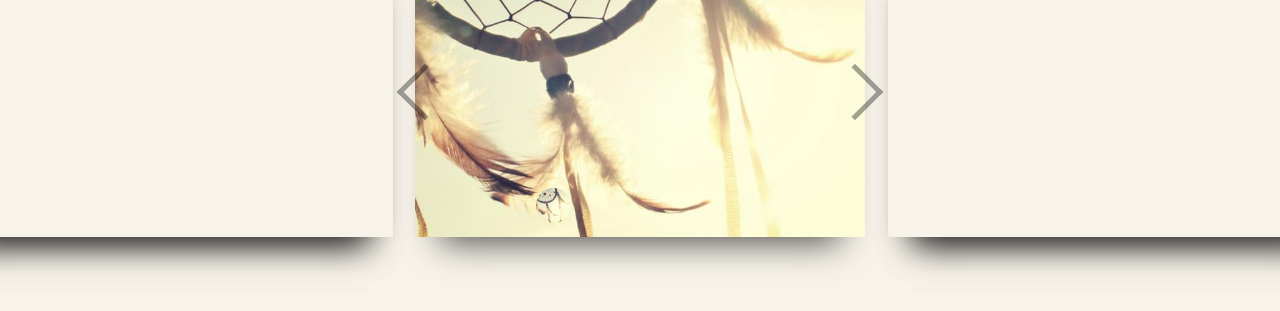
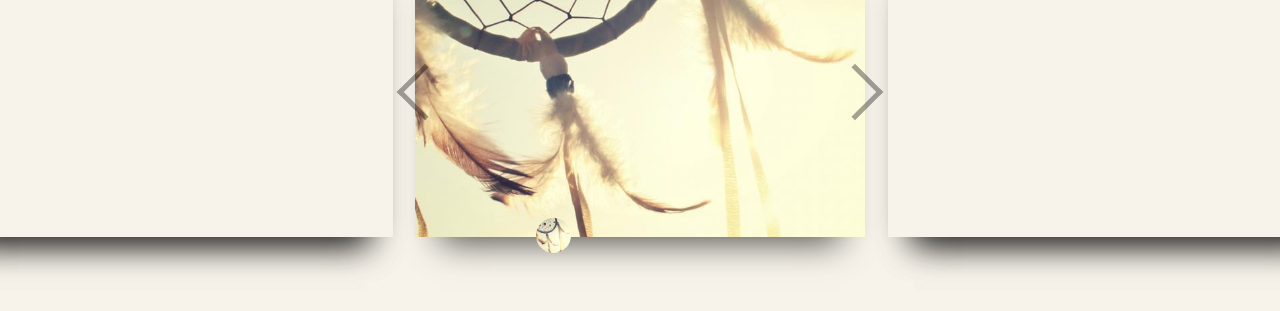
Before and after one commit to halahasz/pure_css_carousel, a plain HTML site: page index.html in a window 1280 px wide. Shown: the part 263-574 px from the top of the page. Drawn offline with Linux system fonts and the light colour scheme.

Commit message:
carousel indicators moved to the bottom

```diff
--- a/style.scss
+++ b/style.scss
@@ -127,7 +127,7 @@ h1 {
 }
 .carousel__indicators {
   position: absolute;
-  bottom: 10px;
+  bottom: -20px;
   width: 100%;
   text-align: center;
 }
```
Also changed, not shown: style.css.
